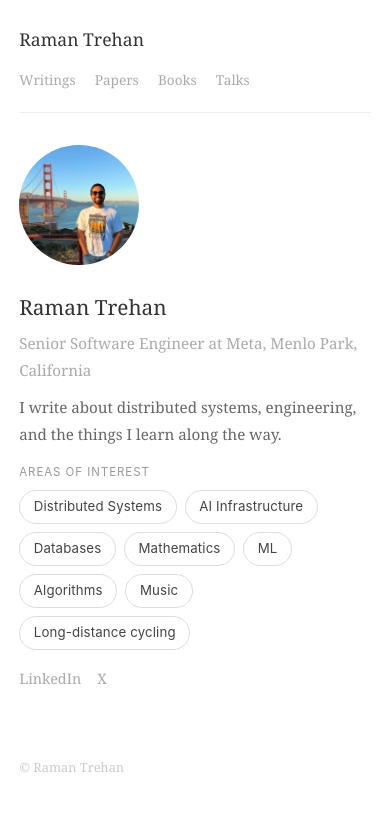
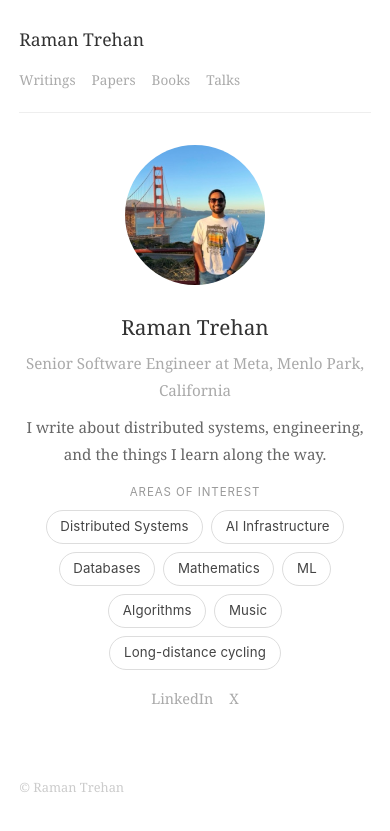
Before and after one commit to ramandeeptrehan/ramandeeptrehan.github.io, a Jekyll site: the page built from index.html, in a window 390 px wide. Shown: the top 831 px of the page. Built offline with Jekyll 4.4.1, drawn with Linux system fonts in a browser that asks for light colours.

Commit message:
Improve mobile layout with wider breakpoint and centered hero

```diff
--- a/assets/css/style.css
+++ b/assets/css/style.css
@@ -239,7 +239,7 @@ footer {
 }
 
 /* Mobile */
-@media (max-width: 600px) {
+@media (max-width: 768px) {
   body {
     padding: 1.5rem 1.2rem;
   }
@@ -252,7 +252,7 @@ footer {
   }
 
   nav {
-    gap: 1.2rem;
+    gap: 1rem;
     flex-wrap: wrap;
   }
 
@@ -262,19 +262,32 @@ footer {
 
   .hero {
     flex-direction: column;
-    align-items: flex-start;
+    align-items: center;
+    text-align: center;
     gap: 1.5rem;
   }
 
   .avatar {
-    width: 120px;
-    height: 120px;
+    width: 140px;
+    height: 140px;
   }
 
   .hero-text h2 {
     font-size: 1.3rem;
   }
 
+  .bio {
+    max-width: 100%;
+  }
+
+  .interests ul {
+    justify-content: center;
+  }
+
+  .links {
+    justify-content: center;
+  }
+
   table td:last-child {
     display: none;
   }
```
